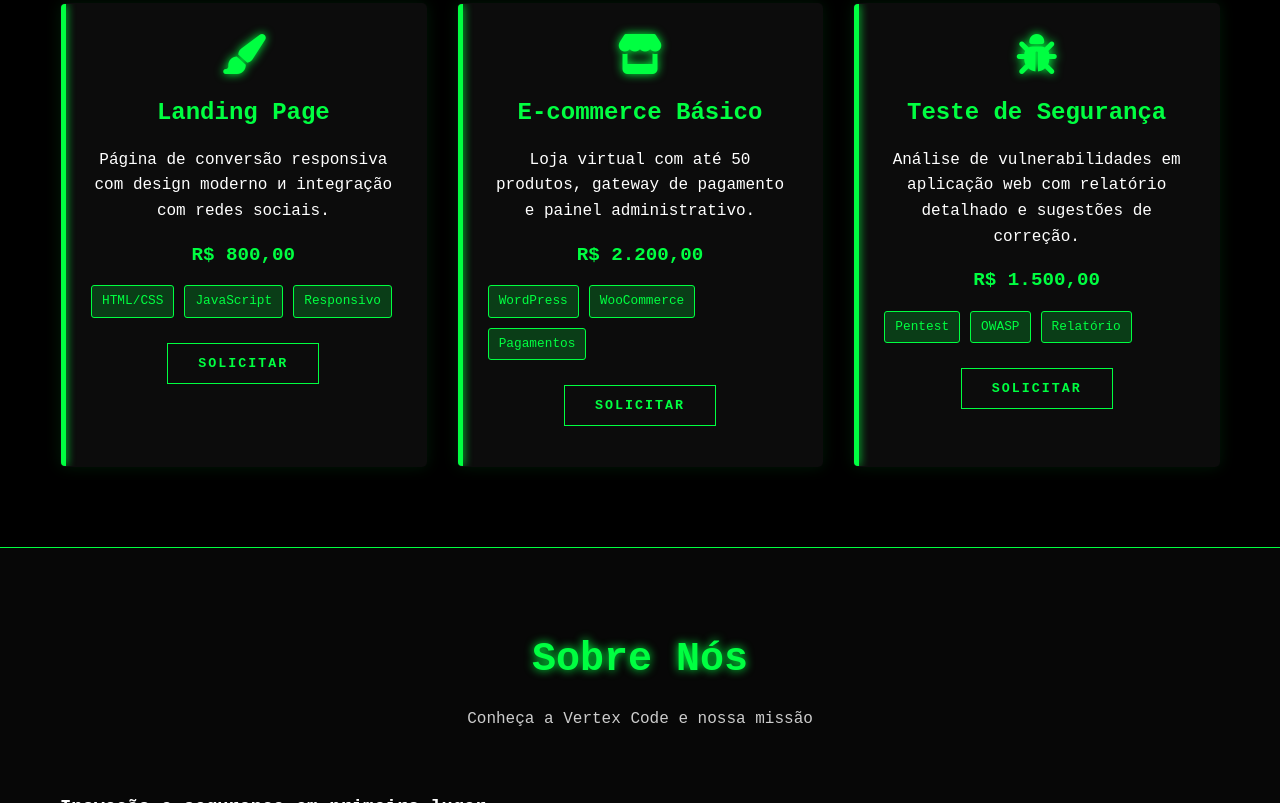
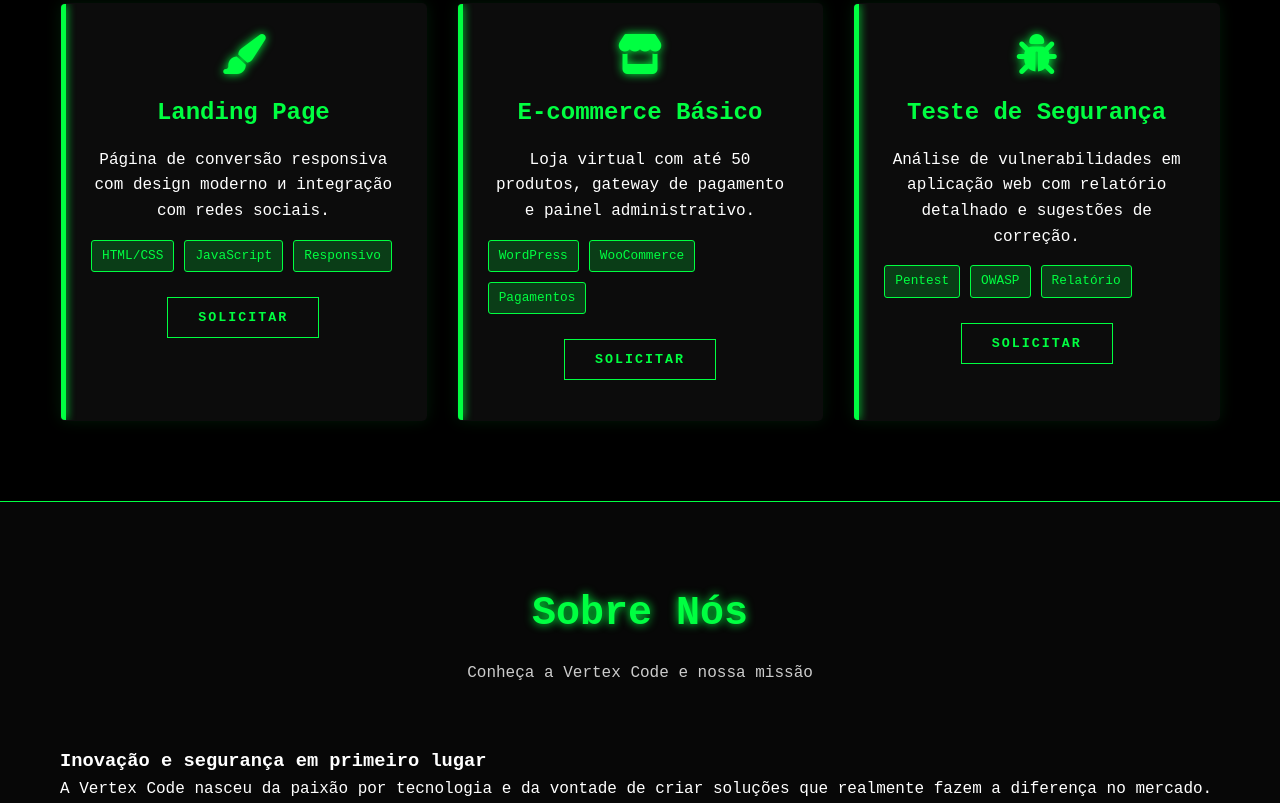
Before and after one commit to secdevdf/vertex-code, a plain HTML site: page index.html in a window 1280 px wide. Shown: the part 1812-2615 px from the top of the page. Drawn offline with Linux system fonts and the light colour scheme.

Commit message:
Update index.html

```diff
--- a/index.html
+++ b/index.html
@@ -681,7 +681,7 @@
                     <i class="fas fa-paint-brush"></i>
                     <h3>Landing Page</h3>
                     <p>Página de conversão responsiva com design moderno и integração com redes sociais.</p>
-                    <div class="price">R$ 800,00</div>
+
                     <div class="portfolio-tags">
                         <span class="portfolio-tag">HTML/CSS</span>
                         <span class="portfolio-tag">JavaScript</span>
@@ -694,7 +694,7 @@
                     <i class="fas fa-store"></i>
                     <h3>E-commerce Básico</h3>
                     <p>Loja virtual com até 50 produtos, gateway de pagamento e painel administrativo.</p>
-                    <div class="price">R$ 2.200,00</div>
+
                     <div class="portfolio-tags">
                         <span class="portfolio-tag">WordPress</span>
                         <span class="portfolio-tag">WooCommerce</span>
@@ -707,7 +707,7 @@
                     <i class="fas fa-bug"></i>
                     <h3>Teste de Segurança</h3>
                     <p>Análise de vulnerabilidades em aplicação web com relatório detalhado e sugestões de correção.</p>
-                    <div class="price">R$ 1.500,00</div>
+
                     <div class="portfolio-tags">
                         <span class="portfolio-tag">Pentest</span>
                         <span class="portfolio-tag">OWASP</span>
```
